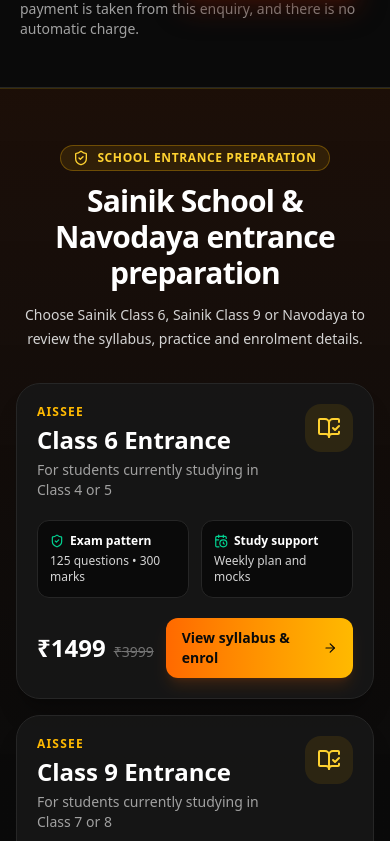
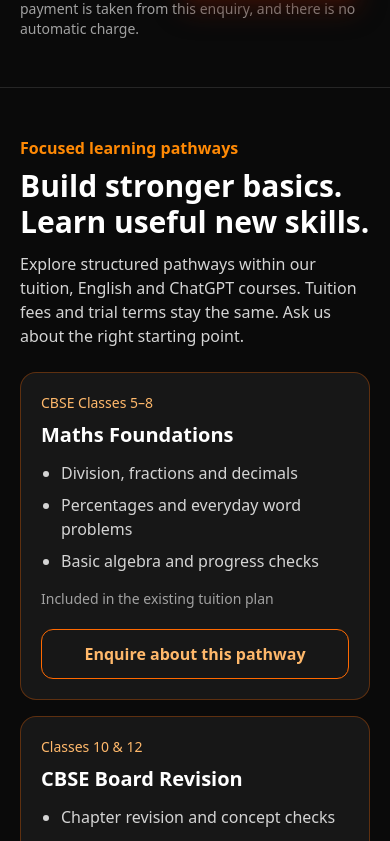
Before and after one commit to fetecart-bot/nextclasses.in, a React (Vite) app: page / in a window 390 px wide. Shown: the part 823-1664 px from the top of the page. Built offline with nearby package versions, Linux system fonts and the light colour scheme; no server answers.

Commit message:
Add focused tuition, school AI, speaking and teacher learning tracks

```diff
--- a/src/App.tsx
+++ b/src/App.tsx
@@ -1,3 +1,4 @@
+import LearningTracks from './components/LearningTracks';
 import SchoolTuition from './components/SchoolTuition';
 import { isCourseOpenForEnrollment } from './cataloguePolicy';
 import { useState, useEffect } from 'react';
@@ -558,6 +559,7 @@
       <main id="main-content">
         {!directCourse && <>
         <SchoolTuition />
+        <LearningTracks />
 
         {/* Direct campaign path for parents arriving from AISSEE promotions */}
         <SainikCampaignSpotlight courses={courses} />
--- /dev/null
+++ b/src/components/LearningTracks.tsx
@@ -0,0 +1,17 @@
+import { LEARNING_TRACKS } from '../data/learningTracks';
+export default function LearningTracks(){
+ return <section id="learning-tracks" className="bg-neutral-950 py-12 border-b border-neutral-800 text-white">
+  <div className="max-w-6xl mx-auto px-5">
+   <p className="text-orange-400 font-semibold">Focused learning pathways</p>
+   <h2 className="text-3xl font-bold mt-2">Build stronger basics. Learn useful new skills.</h2>
+   <p className="mt-3 text-neutral-300">Explore structured pathways within our tuition, English and ChatGPT courses. Tuition fees and trial terms stay the same. Ask us about the right starting point.</p>
+   <div className="grid md:grid-cols-2 lg:grid-cols-3 gap-4 mt-6">{LEARNING_TRACKS.map(track=><article key={track.id} className="rounded-2xl border border-orange-500/30 bg-neutral-900 p-5 flex flex-col">
+    <p className="text-sm text-orange-300">{track.audience}</p><h3 className="text-xl font-bold mt-2">{track.title}</h3>
+    <ul className="list-disc pl-5 text-neutral-300 mt-3 space-y-2">{track.topics.map(topic=><li key={topic}>{topic}</li>)}</ul>
+    <p className="text-sm text-neutral-400 mt-4">{track.access}</p>
+    <a className="mt-5 inline-block rounded-xl border border-orange-500 text-orange-300 p-3 text-center font-semibold" href={`https://wa.me/918792134951?text=${encodeURIComponent(`Hello NextClasses, please share details of ${track.title} for ${track.audience}. I would like to know the learning plan and access options.`)}`}>Enquire about this pathway</a>
+   </article>)}</div>
+   <p className="text-sm text-neutral-400 mt-4">School AI activities are introductory and parent-guided. We do not claim CBSE approval or affiliation. AI-generated explanations and practice need checking against the textbook.</p>
+  </div>
+ </section>;
+}
--- a/src/data.ts
+++ b/src/data.ts
@@ -1,3 +1,4 @@
+import { enrichLearningTracks } from './data/learningTracks.js';
 import { CBSE_TUITION_COURSES } from './data/cbseTuitionCourses.js';
 import { GRADUATE_EXAM_COURSES } from './data/graduateExamCourses.js';
 import type { Course, AIProduct, Testimonial, FAQItem, PortalVideoLesson } from './types';
@@ -2192,7 +2193,7 @@
   },
   ...GRADUATE_EXAM_COURSES,
   ...CBSE_TUITION_COURSES,
-];
+].map(enrichLearningTracks);
 export const PRODUCTS_DATA: AIProduct[] = [
   {
     id: 'product-mega-prompt-pack',
--- /dev/null
+++ b/src/data/learningTracks.ts
@@ -0,0 +1,58 @@
+import type { Course, CurriculumModule } from '../types';
+
+export const LEARNING_TRACKS = [
+  {id:'maths-foundations',title:'Maths Foundations',audience:'CBSE Classes 5–8',access:'Included in the existing tuition plan',topics:['Division, fractions and decimals','Percentages and everyday word problems','Basic algebra and progress checks'],courseId:'course-cbse-class-5'},
+  {id:'board-revision',title:'CBSE Board Revision',audience:'Classes 10 & 12',access:'Included in the existing tuition plan',topics:['Chapter revision and concept checks','Sample-paper practice with explained answers','Answer structure, timing and correction'],courseId:'course-cbse-class-10'},
+  {id:'school-ai',title:'AI & Computational Thinking',audience:'Classes 5–8 · parent-managed learning',access:'Introductory activities in tuition · enquire about the extended track',topics:['Patterns, puzzles and step-by-step algorithms','What AI can and cannot do','Digital safety and responsible use'],courseId:'course-cbse-class-5'},
+  {id:'student-speaking',title:'Spoken English & Confidence for Students',audience:'School learners · parent-managed access',access:'A focused pathway in our English speaking course',topics:['Self-introductions and classroom conversations','Storytelling and short presentations','Clear speech and constructive self-review'],courseId:'course-english-speaking'},
+  {id:'teacher-chatgpt',title:'Practical ChatGPT for Teachers',audience:'Teachers and adult educators',access:'A focused pathway in our existing ChatGPT course',topics:['Lesson plans and differentiated explanations','Worksheets, quizzes and answer rubrics','Fact-checking and protecting student information'],courseId:'course-chatgpt-6-openai'},
+];
+
+const module = (title:string,lessons:string[]):CurriculumModule => ({moduleNumber:0,title,duration:'Guided lessons and practice',lessons});
+export function enrichLearningTracks(course:Course):Course {
+  const additions:CurriculumModule[]=[];
+  const gradeMatch=/^course-cbse-class-(\d+)$/.exec(course.id);
+  if(gradeMatch){
+    const grade=Number(gradeMatch[1]);
+    if(grade<=8) additions.push(module('Maths Foundations — strengthen prerequisites',[
+      'Place value and long division: explain each step and check using multiplication',
+      'Equivalent fractions and comparing fractions using visual models',
+      'Adding and subtracting fractions with common and different denominators',
+      'Decimals and money: compare values and calculate a shopping total',
+      'Percentages as parts of 100: use grids and simple discounts',
+      'Word problems: identify the question, select an operation and check units',
+      'Unknown numbers: use a balance model to solve a simple equation',
+      'Foundation progress check: explain mistakes and choose the next practice task',
+    ]));
+    if(grade<=8) additions.push(module('AI & Computational Thinking — introductory activities',[
+      'Find patterns and break an everyday problem into smaller steps using paper-based puzzles',
+      'Write an algorithm for a familiar task and debug a missing or misplaced step',
+      'Compare a fixed rule with an AI prediction using a sorting activity; discuss mistakes',
+      'Digital safety: keep personal information private and ask an adult to check AI claims; no child AI account required',
+    ]));
+    if(grade===10||grade===12) additions.push(module('CBSE Board Revision — practice and correction',[
+      `Class ${grade}: revise one textbook concept and solve a matching worked question`,
+      `Class ${grade}: practise a subject-appropriate case-based question and explain the reasoning`,
+      `Class ${grade}: use the current official sample paper and marking scheme to review answer structure`,
+      `Class ${grade}: timed practice, error log and a targeted correction plan without predicted exam questions`,
+    ]));
+  }
+  if(course.id==='course-english-speaking') additions.push(module('Student Speaking & Confidence',[
+    'Prepare a short self-introduction using familiar words and clear sentence structure',
+    'Ask and answer a classroom question politely; practise requesting clarification',
+    'Describe a picture and tell a short story with a beginning, middle and ending',
+    'Present a school topic for one minute with an opening, two points and a conclusion',
+    'Practise turn-taking and respectful disagreement in a small discussion',
+    'Review pace, clarity and filler words using a simple self-assessment rubric',
+  ]));
+  if(course.id==='course-chatgpt-6-openai') additions.push(module('Practical ChatGPT for Teachers',[
+    'Write a lesson-planning prompt with subject, class, objective, time and available resources',
+    'Request two explanations of the same concept and verify both against the textbook',
+    'Draft a worksheet with varied difficulty and independently check every answer',
+    'Create a practice quiz and an explicit marking rubric aligned with the lesson objective',
+    'Adapt an activity for different learning needs without sharing personal student data',
+    'Review an AI draft for factual errors, bias and inappropriate content before classroom use',
+  ]));
+  if(!additions.length)return course;
+  return {...course, highlights:[...course.highlights,...additions.map(m=>m.title)],curriculum:[...course.curriculum,...additions].map((m,i)=>({...m,moduleNumber:i+1}))};
+}
```
Also changed, not shown: 1 other file (tests, documents, lock files or other folders).
